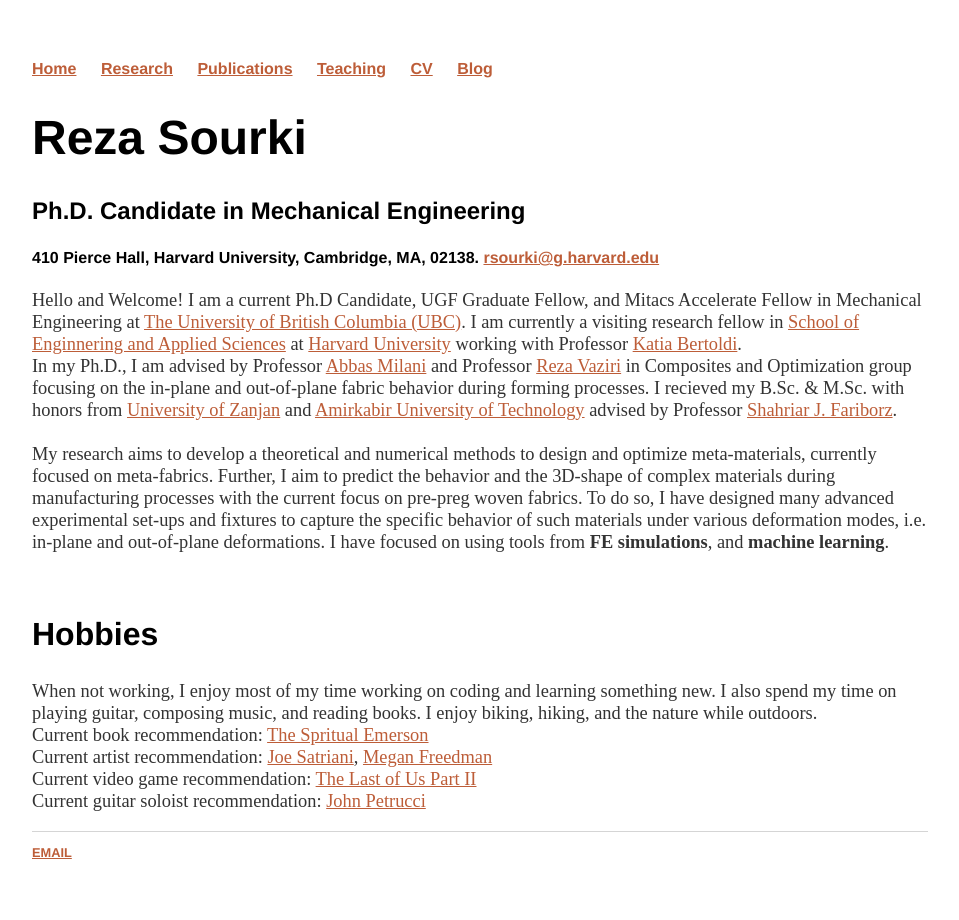
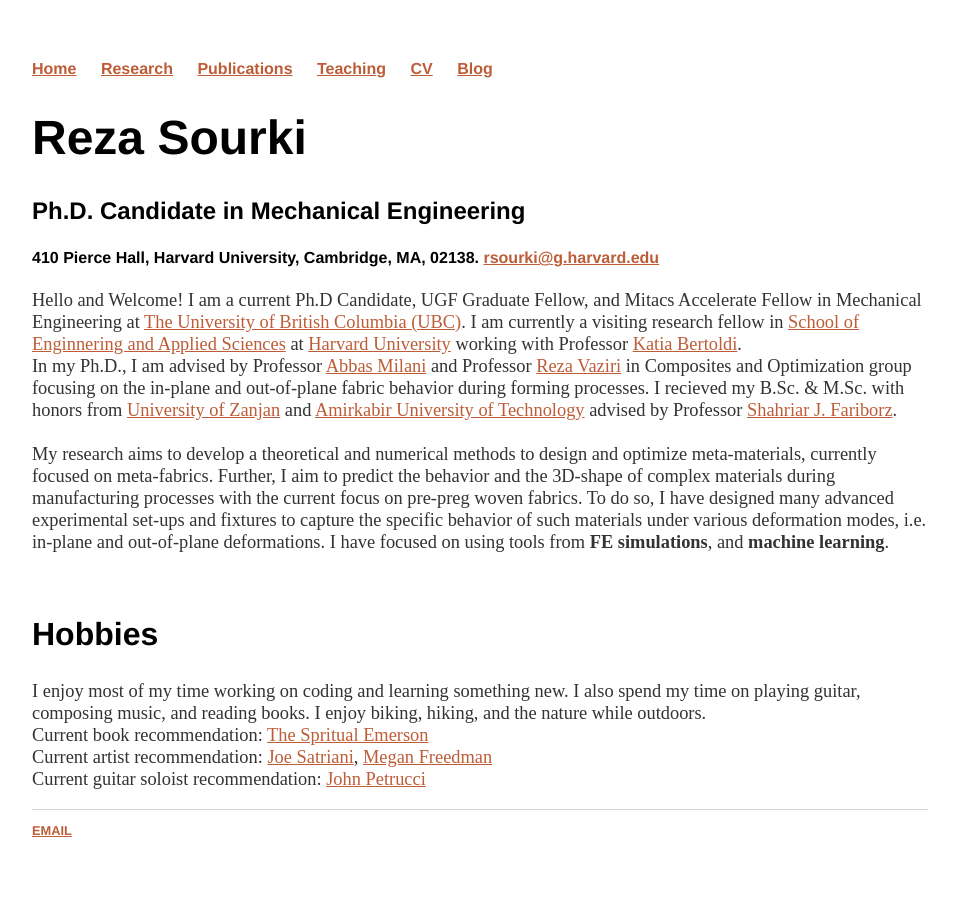
Before and after one commit to rsourki/rsourki.github.io, a Jekyll site: the page built from index.html, in a window 1280 px wide. Shown: the whole page, without its empty margins (160-1119 px from the left). Built offline with Jekyll 4.4.1, drawn with Linux system fonts in a browser that asks for light colours.

Commit message:
Update index.html

```diff
--- a/index.html
+++ b/index.html
@@ -30,15 +30,13 @@
 	<p>Fall 2009 - Summer 2013</p> -->
 	<br>
 	<h2>Hobbies</h2>
-	<p>When not working, I enjoy most of my time working on coding and learning something new.
+	<p>I enjoy most of my time working on coding and learning something new.
 	I also spend my time on playing guitar, composing music, and reading books. I enjoy biking, hiking, and the nature while outdoors.
 	<br>
 	Current book recommendation: <a href="https://www.goodreads.com/book/show/262300.The_Spiritual_Emerson"> The Spritual Emerson</a>
 	<br>
 	Current artist recommendation: <a href="https://open.spotify.com/artist/2yzxX2DI9LFK8VFTyW2zZ8"> Joe Satriani</a>, <a href="https://open.spotify.com/artist/3fdr15UunbuZxGUETXRqUk"> Megan Freedman</a>
 	<br>
-	Current video game recommendation: <a href="https://www.thelastofus.playstation.com/"> The Last of Us Part II</a>
-	<br>
 	Current guitar soloist recommendation: <a href="https://open.spotify.com/artist/4zvIE8a1h7L0IED4r4qKk1"> John Petrucci</a>
 	</p>
 </div><!-- /.blurb -->
```
